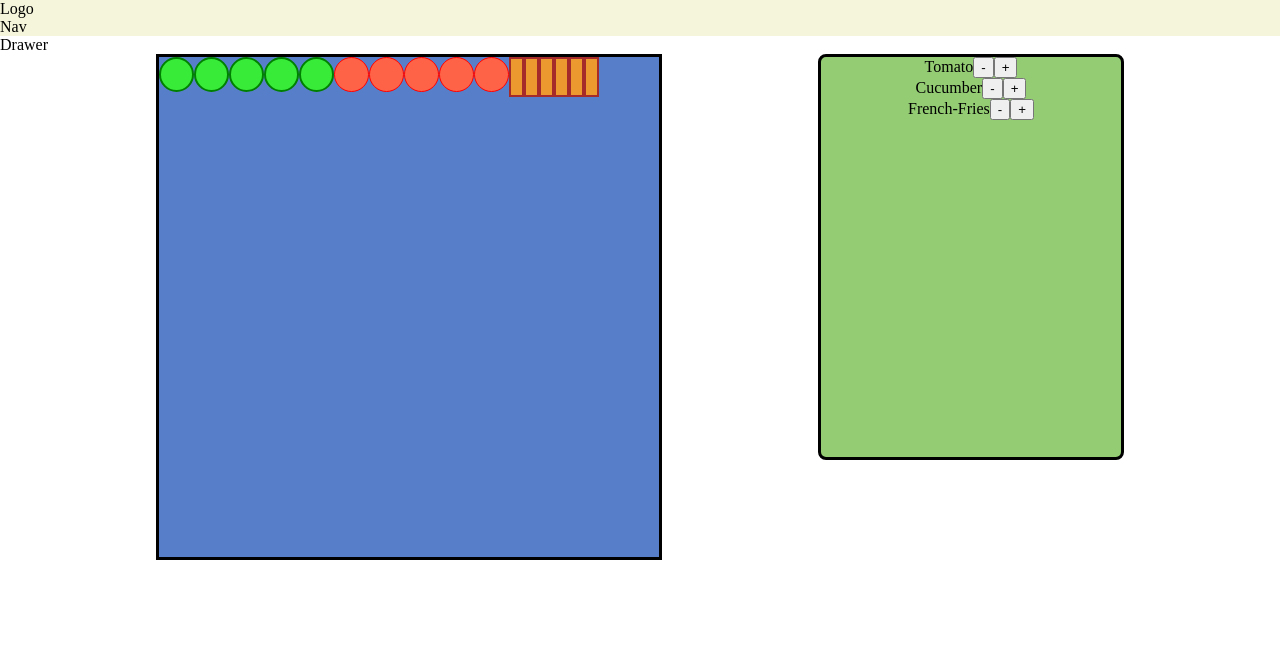
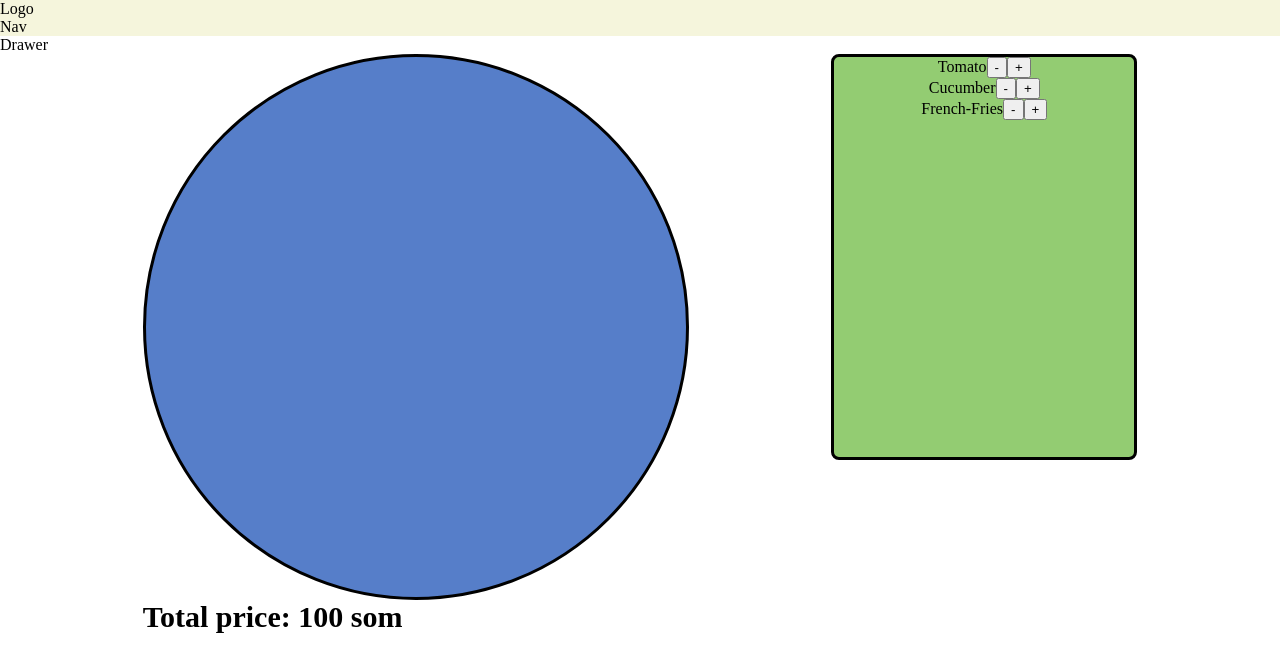
Before and after one commit to bayel-bakytov/shawarma-builder, a React (Create React App) app: page / in a window 1280 px wide. Shown: the top 672 px of the page. Built offline with nearby package versions, Linux system fonts and the light colour scheme.

Commit message:
Add price calculation

```diff
--- a/src/components/ShawarmaBuilder/IngredientsControls/IngredientControl/IngredientControl.js
+++ b/src/components/ShawarmaBuilder/IngredientsControls/IngredientControl/IngredientControl.js
@@ -1,7 +1,8 @@
 import React from "react";
 import classes from "./IngredientControl.module.css";
 
-export default ({ control, addIngredient, removeIngredient }) => (
+export default ({ control, addIngredient, removeIngredient }) => {
+  return (
     <div className={classes.IngredientControl}>
       <span className={classes.label}>{control.label}</span>
       <button
@@ -18,3 +19,4 @@ export default ({ control, addIngredient, removeIngredient }) => (
       </button>
     </div>
   );
+};
--- a/src/components/ShawarmaBuilder/IngredientsControls/IngredientsControls.js
+++ b/src/components/ShawarmaBuilder/IngredientsControls/IngredientsControls.js
@@ -2,14 +2,14 @@ import React from "react";
 import classes from "./IngredientsControls.module.css";
 import IngredientControl from "./IngredientControl/IngredientControl";
 
+const CONTROLS = [
+  { label: "Tomato", type: "tomato" },
+  { label: "Cucumber", type: "cucumber" },
+  { label: "French-Fries", type: "frenchFries" },
+];
+
 export default ({ addIngredient, removeIngredient }) => {
-  const controls = [
-    { label: "Tomato", type: "tomato" },
-    { label: "Cucumber", type: "cucumber" },
-    { label: "French-Fries", type: "frenchFries" },
-  ];
-
-  const controlsOutput = controls.map((control) => (
+  const controlsOutput = CONTROLS.map((control) => (
     <IngredientControl
       control={control}
       addIngredient={addIngredient}
--- a/src/components/ShawarmaBuilder/IngredientsControls/IngredientsControls.module.css
+++ b/src/components/ShawarmaBuilder/IngredientsControls/IngredientsControls.module.css
@@ -1,4 +1,4 @@
-.IngredientsControls{
+.IngredientsControls {
   border: 3px solid black;
   background-color: rgba(80, 172, 27, 0.616);
   width: 300px;
@@ -7,5 +7,5 @@
   flex-flow: column nowrap;
   align-items: center;
   overflow: hidden;
-    border-radius: .5rem;
+  border-radius: 0.5rem;
 }
--- a/src/components/ShawarmaBuilder/ShawarmaIngredients/ShawarmaIngredients.js
+++ b/src/components/ShawarmaBuilder/ShawarmaIngredients/ShawarmaIngredients.js
@@ -1,23 +1,20 @@
-import React from 'react';
-import Ingredients from './Ingredients/Ingredients';
+import React from "react";
+import Ingredients from "./Ingredients/Ingredients";
 import classes from "./ShawarmaIngredients.module.css";
 
-
-
-export default  ({ ingredients }) => {
+export default ({ price, ingredients }) => {
   let ingredientsOutput = [];
 
-
-  Object.keys(ingredients).forEach(type => {
-    for (let i = 0; i <ingredients[type]; i++) {
-      ingredientsOutput.push(<Ingredients key={type + i} type={type}/>);
+  Object.keys(ingredients).forEach((type) => {
+    for (let i = 0; i < ingredients[type]; i++) {
+      ingredientsOutput.push(<Ingredients key={type + i} type={type} />);
     }
   });
 
-
-  return(
-        <div className={classes.ShawarmaIngredients}>
-         {ingredientsOutput}
-        </div>
+  return (
+    <div className={classes.ShawarmaIngredients}>
+      <div className={classes.pita}>{ingredientsOutput}</div>
+      <div className={classes.price}>Total price: {price} som</div>
+    </div>
   );
 };
--- a/src/components/ShawarmaBuilder/ShawarmaIngredients/ShawarmaIngredients.module.css
+++ b/src/components/ShawarmaBuilder/ShawarmaIngredients/ShawarmaIngredients.module.css
@@ -1,10 +1,16 @@
-.ShawarmaIngredients {
-     border: 3px solid black;
-     background-color: rgb(86, 126, 201);
-     width: 500px;
-     height: 500px;
-     display: flex;
-     flex-flow: row wrap;
-     align-content: flex-start;
-     overflow: hidden;
+.ShawarmaIngredients .pita {
+  border: 3px solid black;
+  background-color: rgb(86, 126, 201);
+  width: 540px;
+  height: 540px;
+  align-items: center;
+  display: flex;
+  flex-direction: column;
+  flex-flow: wrap;
+  overflow: hidden;
+  border-radius: 100%;
 }
+.ShawarmaIngredients .price {
+  font-size: 30px;
+  font-weight: bold;
+}
--- a/src/containers/ShawarmaBuilder/ShawarmaBuilder.js
+++ b/src/containers/ShawarmaBuilder/ShawarmaBuilder.js
@@ -3,29 +3,43 @@ import ShawarmaIngredients from "../../components/ShawarmaBuilder/ShawarmaIngred
 import classes from "./ShawarmaBuilder.module.css";
 import IngredientsControls from "../../components/ShawarmaBuilder/IngredientsControls/IngredientsControls";
 
+const PRICES = {
+  cucumber: 20,
+  tomato: 20,
+  frenchFries: 20,
+};
+
 export default () => {
   const [ingredients, setIngredients] = useState({
-    cucumber: 5,
-    tomato: 5,
-    frenchFries: 6,
+    cucumber: 0,
+    tomato: 0,
+    frenchFries: 0,
   });
 
+  const [price, setPrice] = useState(100);
+
   function addIngredient(type) {
-    const newIngredients = {...ingredients};
+    const newIngredients = { ...ingredients };
     newIngredients[type]++;
     setIngredients(newIngredients);
+
+    const newPrice = price + PRICES[type];
+    setPrice(newPrice);
   }
 
   function removeIngredient(type) {
-    if(ingredients[type] >= 1){
-    const newIngredients = {...ingredients};
-    newIngredients[type]--;
-    setIngredients(newIngredients);
+    if (ingredients[type] >= 1) {
+      const newIngredients = { ...ingredients };
+      newIngredients[type]--;
+      setIngredients(newIngredients);
+
+      const newPrice = price - PRICES[type];
+      setPrice(newPrice);
     }
   }
   return (
     <div className={classes.ShawarmaBuilder}>
-      <ShawarmaIngredients ingredients={ingredients} />
+      <ShawarmaIngredients price={price} ingredients={ingredients} />
       <IngredientsControls
         addIngredient={addIngredient}
         removeIngredient={removeIngredient}
```
Lines whose indentation alone changed are shown as unchanged.
